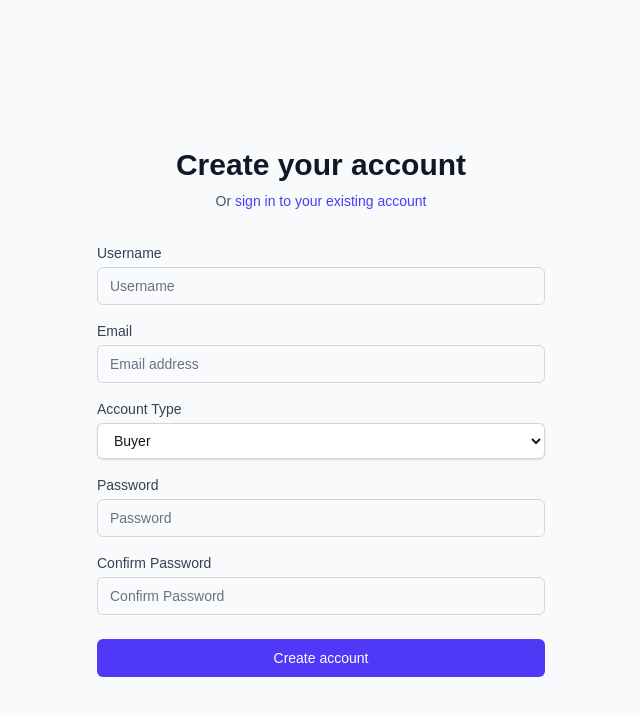
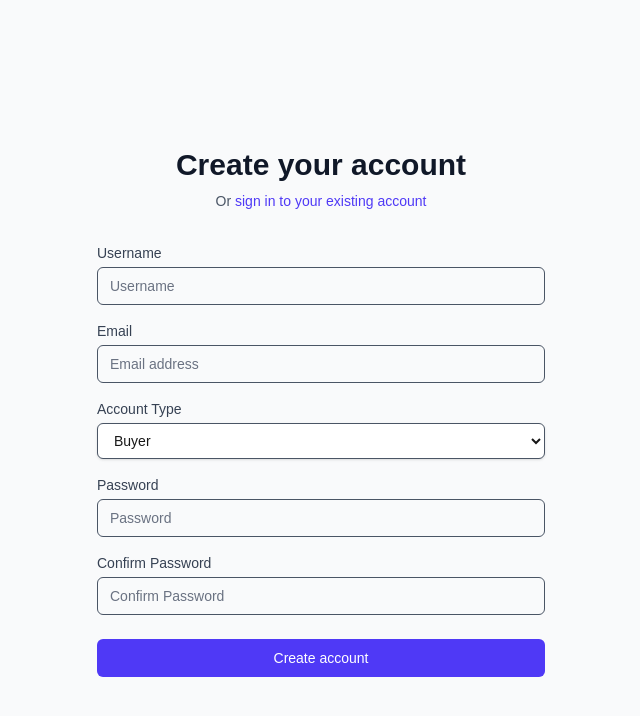
Before and after one commit to aftandilaliyev/Team1gc, a Next.js app in the folder frontend/: page /register in a window 1280 px wide. Shown: the top 716 px of the page, without its empty margins (319-959 px from the left). Built offline with nearby package versions, Linux system fonts and the light colour scheme; no server answers.

Commit message:
changes in auth pages

```diff
--- a/frontend/app/login/page.jsx
+++ b/frontend/app/login/page.jsx
@@ -27,7 +27,7 @@
     setError('');
 
     try {
-      const response = await client.authApi.login({
+      const response = await client.authApi.loginAuthLoginPost({
         username: formData.username,
         password: formData.password
       });
@@ -75,7 +75,7 @@
                 name="username"
                 type="text"
                 required
-                className="appearance-none rounded-none relative block w-full px-3 py-2 border border-gray-300 placeholder-gray-500 text-gray-900 rounded-t-md focus:outline-none focus:ring-indigo-500 focus:border-indigo-500 focus:z-10 sm:text-sm"
+                className="appearance-none rounded-none relative block w-full px-3 py-2 border border-gray-600 placeholder-gray-500 text-gray-900 rounded-t-md focus:outline-none focus:ring-indigo-500 focus:border-indigo-500 focus:z-10 sm:text-sm"
                 placeholder="Username"
                 value={formData.username}
                 onChange={handleChange}
@@ -90,7 +90,7 @@
                 name="password"
                 type="password"
                 required
-                className="appearance-none rounded-none relative block w-full px-3 py-2 border border-gray-300 placeholder-gray-500 text-gray-900 rounded-b-md focus:outline-none focus:ring-indigo-500 focus:border-indigo-500 focus:z-10 sm:text-sm"
+                className="appearance-none rounded-none relative block w-full px-3 py-2 border border-gray-600 placeholder-gray-500 text-gray-900 rounded-b-md focus:outline-none focus:ring-indigo-500 focus:border-indigo-500 focus:z-10 sm:text-sm"
                 placeholder="Password"
                 value={formData.password}
                 onChange={handleChange}
--- a/frontend/app/register/page.jsx
+++ b/frontend/app/register/page.jsx
@@ -36,7 +36,7 @@
     }
 
     try {
-      const response = await client.authApi.register({
+      const response = await client.authApi.registerAuthRegisterPost({
         username: formData.username,
         email: formData.email,
         password: formData.password,
@@ -82,7 +82,7 @@
                 name="username"
                 type="text"
                 required
-                className="mt-1 appearance-none relative block w-full px-3 py-2 border border-gray-300 placeholder-gray-500 text-gray-900 rounded-md focus:outline-none focus:ring-indigo-500 focus:border-indigo-500 sm:text-sm"
+                className="mt-1 appearance-none relative block w-full px-3 py-2 border border-gray-600 placeholder-gray-500 text-gray-900 rounded-md focus:outline-none focus:ring-indigo-500 focus:border-indigo-500 sm:text-sm"
                 placeholder="Username"
                 value={formData.username}
                 onChange={handleChange}
@@ -97,7 +97,7 @@
                 name="email"
                 type="email"
                 required
-                className="mt-1 appearance-none relative block w-full px-3 py-2 border border-gray-300 placeholder-gray-500 text-gray-900 rounded-md focus:outline-none focus:ring-indigo-500 focus:border-indigo-500 sm:text-sm"
+                className="mt-1 appearance-none relative block w-full px-3 py-2 border border-gray-600 placeholder-gray-500 text-gray-900 rounded-md focus:outline-none focus:ring-indigo-500 focus:border-indigo-500 sm:text-sm"
                 placeholder="Email address"
                 value={formData.email}
                 onChange={handleChange}
@@ -110,7 +110,7 @@
               <select
                 id="role"
                 name="role"
-                className="mt-1 block w-full px-3 py-2 border border-gray-300 bg-white rounded-md shadow-sm focus:outline-none focus:ring-indigo-500 focus:border-indigo-500 sm:text-sm"
+                className="mt-1 block w-full px-3 py-2 border border-gray-600 bg-white rounded-md shadow-sm focus:outline-none focus:ring-indigo-500 focus:border-indigo-500 sm:text-sm"
                 value={formData.role}
                 onChange={handleChange}
               >
@@ -128,7 +128,7 @@
                 name="password"
                 type="password"
                 required
-                className="mt-1 appearance-none relative block w-full px-3 py-2 border border-gray-300 placeholder-gray-500 text-gray-900 rounded-md focus:outline-none focus:ring-indigo-500 focus:border-indigo-500 sm:text-sm"
+                className="mt-1 appearance-none relative block w-full px-3 py-2 border border-gray-600 placeholder-gray-500 text-gray-900 rounded-md focus:outline-none focus:ring-indigo-500 focus:border-indigo-500 sm:text-sm"
                 placeholder="Password"
                 value={formData.password}
                 onChange={handleChange}
@@ -143,7 +143,7 @@
                 name="confirmPassword"
                 type="password"
                 required
-                className="mt-1 appearance-none relative block w-full px-3 py-2 border border-gray-300 placeholder-gray-500 text-gray-900 rounded-md focus:outline-none focus:ring-indigo-500 focus:border-indigo-500 sm:text-sm"
+                className="mt-1 appearance-none relative block w-full px-3 py-2 border border-gray-600 placeholder-gray-500 text-gray-900 rounded-md focus:outline-none focus:ring-indigo-500 focus:border-indigo-500 sm:text-sm"
                 placeholder="Confirm Password"
                 value={formData.confirmPassword}
                 onChange={handleChange}
```
